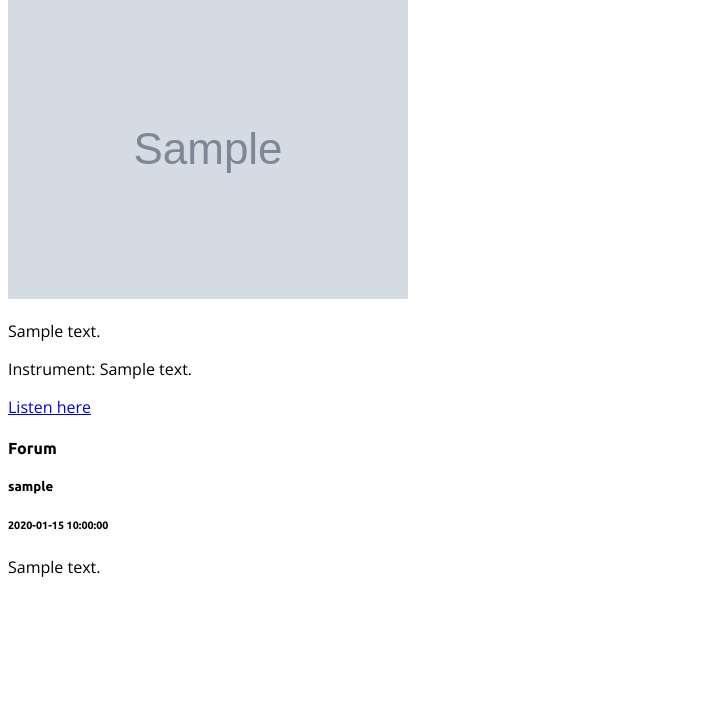
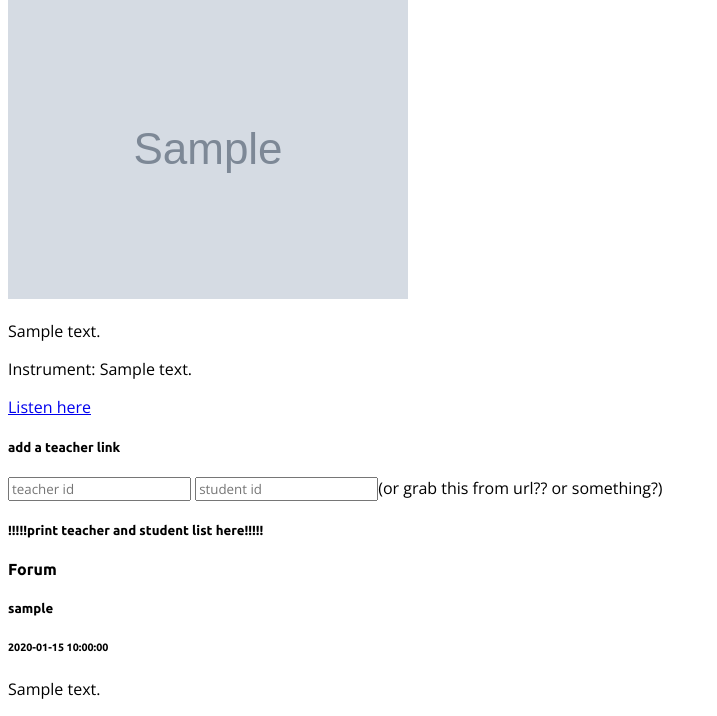
Before and after one commit to coriography/cello_tree, a Flask app: page /cellist_profile/1 in a window 1280 px wide. Shown: the part 189-905 px from the top of the page, without its empty margins (0-717 px from the left). Before the commit the page ends 766 px from the top, so only its background shows below. Run offline with Flask 2, Linux system fonts and the light colour scheme; tables that the repository leaves empty hold one stand-in row (values such as "Sample post"); grey boxes marked "Sample" are stand-in pictures.

Commit message:
added crud function and form to handle adding a teacher/student link. commented out start/end year

```diff
--- a/crud.py
+++ b/crud.py
@@ -31,9 +31,16 @@ def update_owner():
     pass
 
 
-def create_link():
+def create_link(teacher_id, student_id):
     """Create a teacher/student link."""
-    pass
+
+    link = Link(teacher_id=teacher_id, student_id=student_id)
+
+    db.session.add(link)
+    db.session.commit()
+
+    return link
+
 
 
 def create_post(user_id, cellist_id, content, post_date):
--- a/model.py
+++ b/model.py
@@ -41,8 +41,8 @@ class Link(db.Model):
     link_id = db.Column(db.Integer, autoincrement=True, primary_key=True)
     teacher_id = db.Column(db.Integer, db.ForeignKey('cellists.cellist_id'), nullable=False)
     student_id = db.Column(db.Integer, db.ForeignKey('cellists.cellist_id'), nullable=False)
-    start_year = db.Column(db.DateTime)
-    end_year = db.Column(db.DateTime)
+    # start_year = db.Column(db.DateTime)
+    # end_year = db.Column(db.DateTime)
 
     teacher = db.relationship('Cellist', foreign_keys=[teacher_id], backref='teacher_links')
     student = db.relationship('Cellist', foreign_keys=[student_id], backref='student_links')
--- a/templates/cellist_profile.html
+++ b/templates/cellist_profile.html
@@ -19,6 +19,14 @@
         <a target="_blank" href="{{cellist.music_url}}">Listen here</a>
     {% endif %}
 
+    <form action="">
+        <h5>add a teacher link</h5>
+        <input id="teacher_id" type="text" placeholder="teacher id">
+        <input id="teacher_id" type="text" placeholder="student id">(or grab this from url?? or something?)
+    </form>
+
+    <h5>!!!!!print teacher and student list here!!!!!</h5>
+
     {% if cellist.posts %}
         <h4>Forum</h4>
         {% for post in cellist.posts %}
--- a/templates/home.html
+++ b/templates/home.html
@@ -11,7 +11,7 @@
 </form>
 
 <h3>OR Create Account</h3>
-<form action="/create_account" id="create_account">
+<form id="create_account">
     <input type="text" id="username" placeholder="username">
     <input type="text" id="email" placeholder="email">
     <input type="text" id="create_password" placeholder="password">
```
